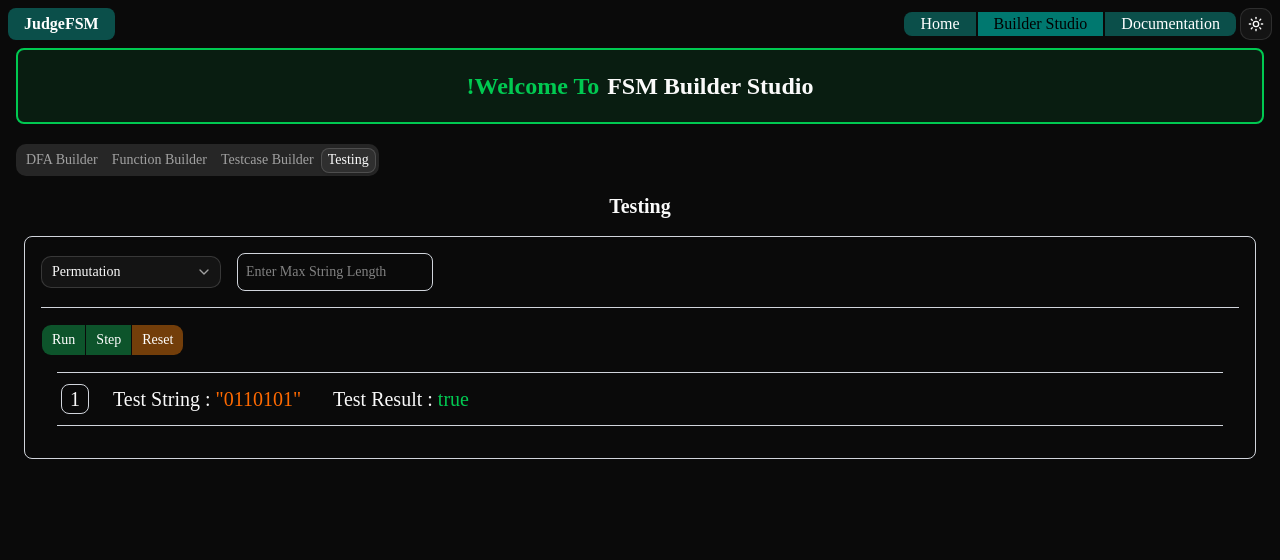
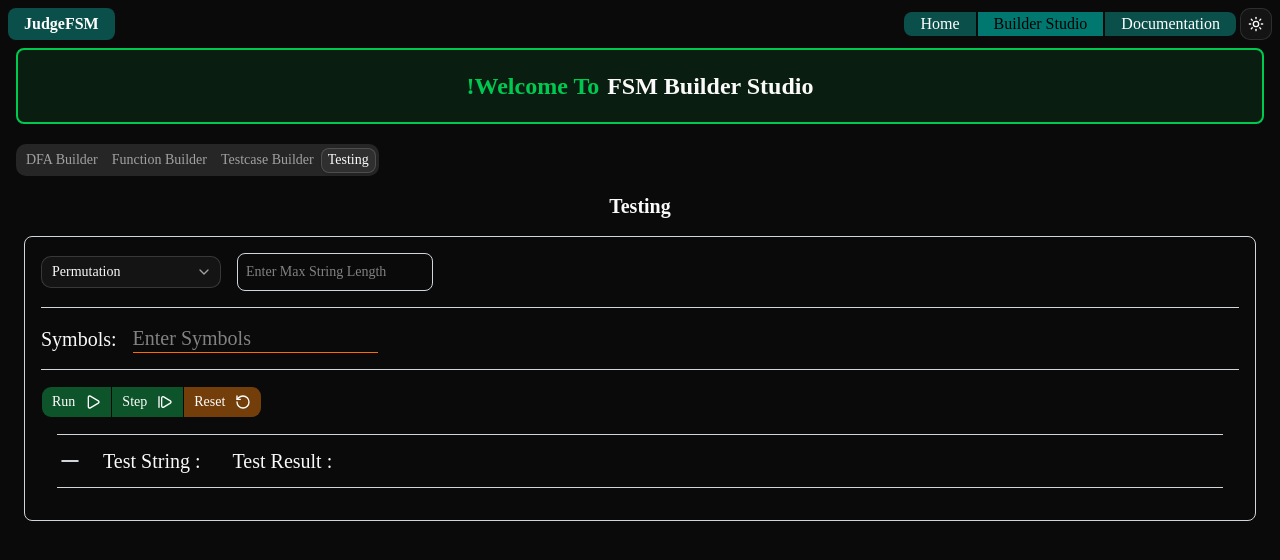
Before and after one commit to NahinM/judgeFSM, a Next.js app: page /studio/builder in a window 1280 px wide. Both pictures are taken after a click on the tab "Testing". Shown: the top 560 px of the page. Built offline with nearby package versions, Linux system fonts and the light colour scheme.

Commit message:
add random string generator

```diff
--- /dev/null
+++ b/app/engine/random-string.ts
@@ -0,0 +1,33 @@
+export class RandomStringGenerator {
+    private maxLimit: number;
+    private at: number;
+    private stringLength: number;
+    private symbols: string;
+    constructor(symbols: string, maxLimit: number, stringLength: number) {
+        this.symbols = symbols;
+        this.maxLimit = maxLimit;
+        this.at = 0;
+        this.stringLength = stringLength;
+    }
+
+    getString(): string {
+        if (this.isDone()) {
+            throw new Error("No more strings to generate");
+        }
+        this.at++;
+        return this.generate();
+    }
+
+    generate(): string {
+        let result = "";
+        for (let i = 0; i < this.stringLength; i++) {
+            const randomIndex = Math.floor(Math.random() * this.symbols.length);
+            result += this.symbols[randomIndex];
+        }
+        return result;
+    }
+
+    isDone(): boolean {
+        return this.at >= this.maxLimit;
+    }
+}
--- a/app/studio/builder/components/testing/testing.tsx
+++ b/app/studio/builder/components/testing/testing.tsx
@@ -3,6 +3,7 @@ import {
     ButtonGroup
 } from "@/components/ui/button-group"
 import { Button } from "@/components/ui/button"
+import { Play, CirclePause, RotateCcw, StepForward } from "lucide-react"
 
 import {
     Select,
@@ -13,11 +14,78 @@ import {
     SelectValue,
 } from "@/components/ui/select"
 import { useRef, useState } from "react";
+import { RandomStringGenerator } from "@/app/engine/random-string";
+
+function setElementValue(ref: React.RefObject<HTMLDivElement | null>, value: any) {
+    if (ref.current) {
+        ref.current.innerText = value.toString();
+    }
+}
 
 export default function Testing() {
+    const stringLength = useRef<HTMLInputElement | null>(null);
+    const stringNumber = useRef<HTMLInputElement | null>(null);
+    const symbolsInput = useRef<HTMLInputElement | null>(null);
+    const stringGenerator = useRef<RandomStringGenerator | null>(null);
+
+    const stringSL = useRef<HTMLDivElement | null>(null);
+    const testString = useRef<HTMLDivElement | null>(null);
+    const testResult = useRef<HTMLDivElement | null>(null);
+    const [stop, setStop] = useState<boolean>(true);
+    const running = useRef<boolean>(false);
+
     const [generatorMode, setGeneratorMode] = useState<string>("permutation");
-    const stringLength = useRef(null);
-    const stringNumber = useRef(null);
+
+    const run = async () => {
+        if (!stringGenerator.current) {
+            stringGenerator.current = getEngine();
+        }
+        if (stringGenerator.current) {
+            while (!stringGenerator.current.isDone() && running.current) {
+                const nextString = stringGenerator.current.getString();
+                setElementValue(stringSL, stringSL.current?.innerText ? parseInt(stringSL.current.innerText) + 1 : 1);
+                setElementValue(testString, nextString);
+                await new Promise((resolve) => setTimeout(resolve, 0));
+            }
+        }
+    };
+
+    const singleStep = () => {
+        if (!stringGenerator.current) {
+            stringGenerator.current = getEngine();
+        }
+        if (stringGenerator.current) {
+            if (stringGenerator.current.isDone()) {
+                window.alert("No more strings to generate");
+                return;
+            }
+            const nextString = stringGenerator.current.getString();
+            setElementValue(stringSL, stringSL.current?.innerText ? parseInt(stringSL.current.innerText) + 1 : 1);
+            setElementValue(testString, nextString);
+            setElementValue(testResult, "");
+        }
+    };
+
+    const reset = () => {
+        stringGenerator.current = null;
+        setElementValue(stringSL, "0");
+        setElementValue(testString, "");
+        setElementValue(testResult, "");
+        setStop(true);
+        running.current = false;
+    }
+
+    const getEngine = () => {
+        if (generatorMode === "random" && stringLength.current && stringNumber.current && symbolsInput.current) {
+            const length = parseInt(stringLength.current?.value);
+            const number = parseInt(stringNumber.current?.value);
+            const symbols = symbolsInput.current.value;
+            setElementValue(stringSL, "0");
+            return new RandomStringGenerator(symbols, number, length);
+        }
+        return null;
+    };
+
     return (
         <div>
             <h1 className="text-xl font-bold text-center">Testing</h1>
@@ -44,24 +112,45 @@ export default function Testing() {
                         </SelectContent>
                     </Select>
                     {generatorMode !== "testcase" && <input ref={stringLength} type="text" placeholder="Enter Max String Length" className="border border-gray-300 rounded-md p-2" />}
-                    {generatorMode === "random" && <input ref={stringNumber} type="text" placeholder="Enter Max String Length" className="border border-gray-300 rounded-md p-2" />}
+                    {generatorMode === "random" && <input ref={stringNumber} type="text" placeholder="Enter Max Number of Strings" className="border border-gray-300 rounded-md p-2" />}
                 </div>
 
                 <div className="border-t border-gray-300 mt-4 py-4">
+                    <div className="flex items-center gap-4 mb-4 border-b border-gray-300 pb-4 text-xl">
+                        <span>Symbols:</span>
+                        <input ref={symbolsInput} type="text" placeholder="Enter Symbols" className="border-b border-orange-500 focus:outline-none" />
+                    </div>
                     <ButtonGroup>
-                        <Button className="bg-green-900 hover:bg-green-700 text-white">Run</Button>
-                        <Button className="bg-green-900 hover:bg-green-700 text-white">Step</Button>
-                        <Button className="bg-yellow-900 hover:bg-yellow-700 text-white">Reset</Button>
+                        <Button className={`bg-${stop ? 'green' : 'red'}-900 hover:bg-${stop ? 'green' : 'red'}-700 text-white`} onClick={
+                            () => {
+                                if (running.current) {
+                                    setStop(true);
+                                    running.current = false;
+                                } else {
+                                    setStop(false);
+                                    running.current = true;
+                                    run();
+                                }
+                            }}>
+                            {stop ? "Run" : "Stop"} {stop ? <Play className="ml-1" size={16} /> : <CirclePause className="ml-1" size={16} />}
+                        </Button>
+                        <Button className="bg-green-900 hover:bg-green-700 text-white" onClick={singleStep}>
+                            Step <StepForward className="ml-1" size={16} />
+                        </Button>
+                        <Button className="bg-yellow-900 hover:bg-yellow-700 text-white" onClick={reset}>
+                            Reset <RotateCcw className="ml-1" size={16} />
+                        </Button>
                     </ButtonGroup>
                     <div className="flex items-center gap-4 mt-4 border-t border-b border-gray-300 p-1 mx-4">
-                        <div className="px-2 border rounded-md border-gray-300 text-xl">
-                            1
+                        <div
+                            ref={stringSL}
+                            className="px-2 border rounded-md border-gray-300 text-xl">
                         </div>
                         <div className="p-2 text-xl">
-                            Test String : <span className="text-orange-500 font-medium">"{"0110101"}"</span>
+                            Test String : <span ref={testString} className="text-orange-500 font-medium">{""}</span>
                         </div>
                         <div className="p-2 text-xl">
-                            Test Result : <span className="text-green-500 font-medium">{"true"}</span>
+                            Test Result : <span ref={testResult} className="text-green-500 font-medium">{""}</span>
                         </div>
                     </div>
                 </div>
```
